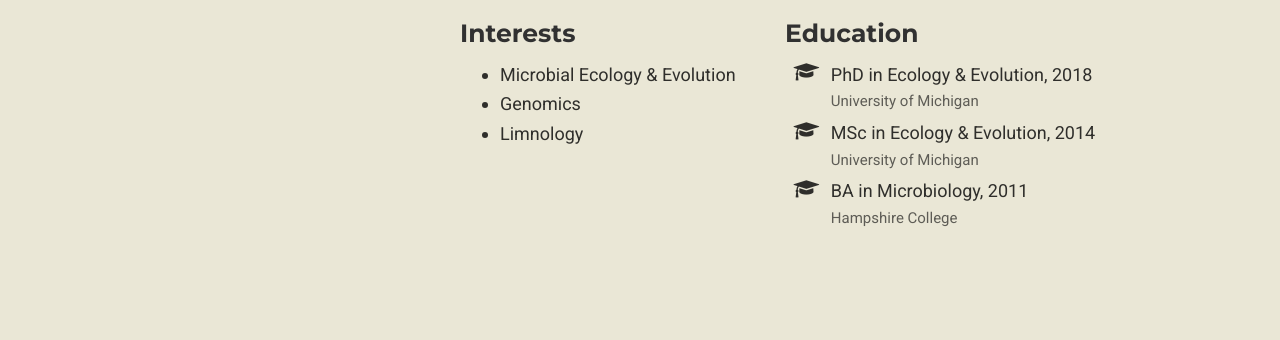
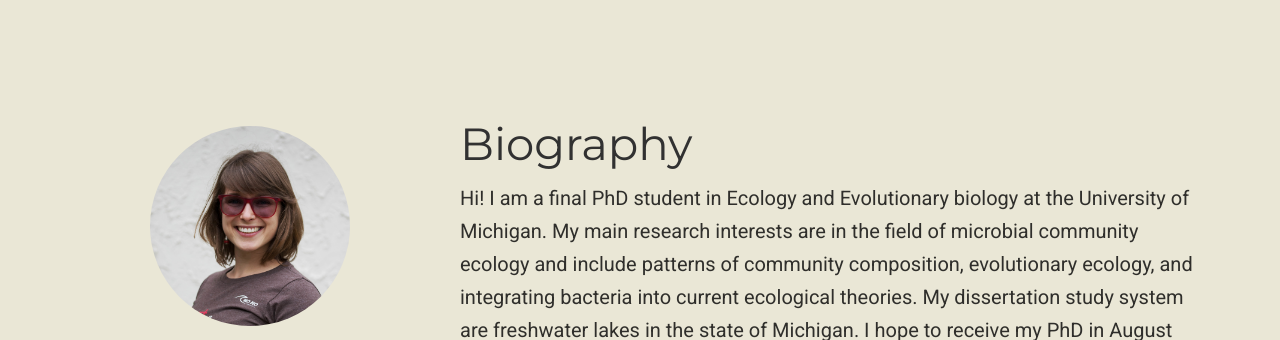
Before and after one commit to marschmi/marschmi.github.io, a plain HTML site: page index.html in a window 1280 px wide. Shown: the part 622-962 px from the top of the page. Drawn offline with nearby package versions, Linux system fonts and the light colour scheme; no server answers; some icons are missing.

Commit message:
fix portait photo

```diff
--- a/index.html
+++ b/index.html
@@ -254,7 +254,7 @@
 
 
 
-<!--
+
 <section id="hero" class="hero-overlay" style="
 
 background-color: #666;
@@ -308,7 +308,7 @@ url('/marschmi.github.io/img/headers/bubbles-wide.jpg');
   </div>
 
 </section>
--->
+
 
 
 
@@ -325,8 +325,8 @@ url('/marschmi.github.io/img/headers/bubbles-wide.jpg');
     <div id="profile">
 
 
-      <div class="portrait" style="background-image: url('/marschmi.github.ioimg/edamame-color.jpg');"></div>
-      <meta itemprop="image" content="/marschmi.github.ioimg/edamame-color.jpg">
+      <div class="portrait" style="background-image: url('/marschmi.github.io/img/edamame-color.jpg');"></div>
+      <meta itemprop="image" content="/marschmi.github.io/img/edamame-color.jpg">
 
 
       <div class="portrait-title">
@@ -345,7 +345,7 @@ url('/marschmi.github.io/img/headers/bubbles-wide.jpg');
 
       </div>
 
-      <link itemprop="url" href="/marschmi.github.io">
+      <link itemprop="url" href="/marschmi.github.io/">
 
       <ul class="network-icon" aria-hidden="true">
 
```
Also changed, not shown: 1 other file.
